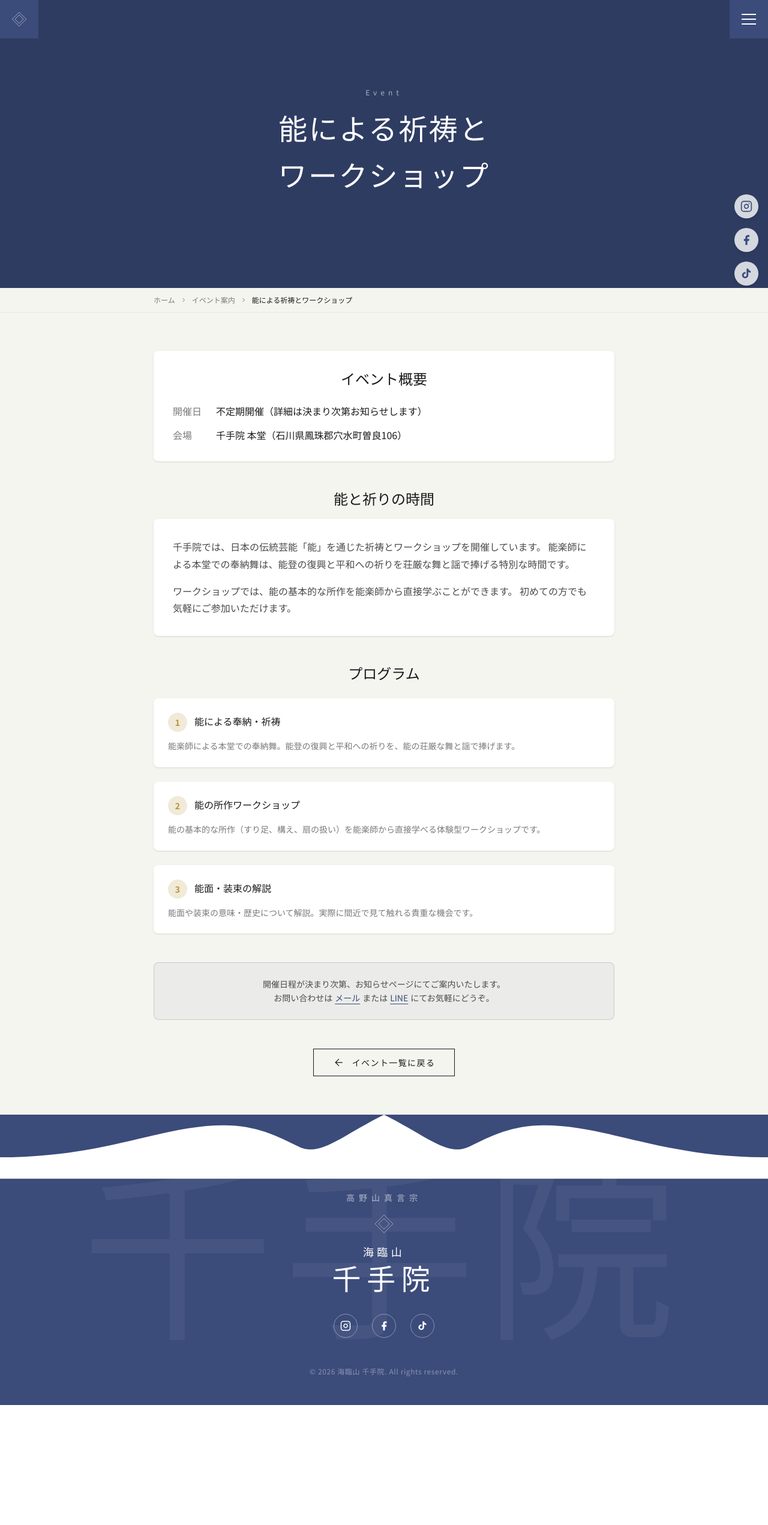
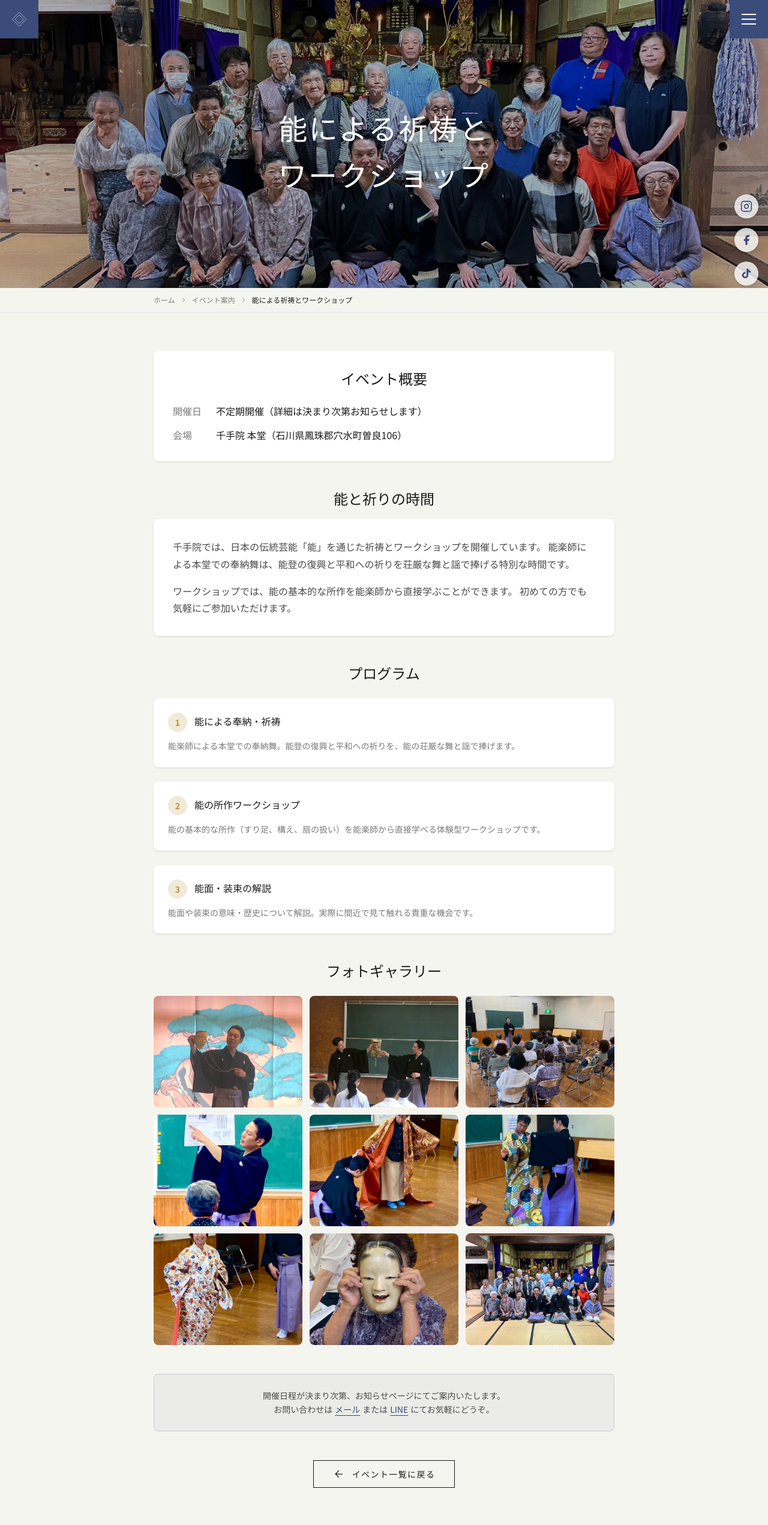
Before and after one commit to eityamo/senjuin-noto, a Next.js app: page /events/noh-workshop in a window 1280 px wide. Shown: the top 2542 px of the page at 60% size. Before the commit the page ends 2342 px from the top, so only its background shows below. Built offline with nearby package versions, Linux system fonts and the light colour scheme.

Commit message:
フォトギャラリー

```diff
--- a/src/app/events/noh-workshop/page.tsx
+++ b/src/app/events/noh-workshop/page.tsx
@@ -9,6 +9,21 @@ export const metadata: Metadata = {
   description:
     "千手院で開催される能の祈祷とワークショップ。日本の伝統芸能「能」を通じた祈りの体験と、能の所作を学ぶワークショップ。",
 };
+
+const basePath = process.env.NEXT_PUBLIC_BASE_PATH || "";
+const img = (name: string) => `${basePath}/images/noh-workshop/${name}`;
+
+const gallery = [
+  { src: "S__10149922.jpg", alt: "能面を手に舞台に立つ能楽師" },
+  { src: "LINE_ALBUM_20250628_250628_3.jpg", alt: "生徒たちの前で能面を紹介する能楽師" },
+  { src: "LINE_ALBUM_20250628_250628_4.jpg", alt: "地域の方々へのワークショップ講義" },
+  { src: "LINE_ALBUM_20250628_250628_5.jpg", alt: "能の資料を解説する能楽師" },
+  { src: "LINE_ALBUM_20250628_250628_9.jpg", alt: "能装束の着付け体験" },
+  { src: "LINE_ALBUM_20250628_250628_18.jpg", alt: "能装束を纏う参加者" },
+  { src: "LINE_ALBUM_20250628_250628_15.jpg", alt: "能装束を着て笑顔の参加者" },
+  { src: "LINE_ALBUM_20250628_250628_23.jpg", alt: "能面を体験する参加者" },
+  { src: "S__10149920.jpg", alt: "本堂での集合写真" },
+];
 
 const programs = [
   {
@@ -35,8 +50,12 @@ export default function NohWorkshopPage() {
       <SideIcons />
 
       {/* メインビジュアル */}
-      <section className="relative h-[50vh] md:h-[60vh] overflow-hidden bg-temple">
-        <div className="absolute inset-0 bg-black/20" />
+      <section className="relative h-[50vh] md:h-[60vh] overflow-hidden">
+        <div
+          className="absolute inset-0 bg-cover bg-center"
+          style={{ backgroundImage: `url('${img("S__10149920.jpg")}')` }}
+        />
+        <div className="absolute inset-0 bg-black/30" />
         <div className="relative z-10 h-full flex flex-col items-center justify-center text-white px-6 text-center">
           <p className="text-xs tracking-[0.5em] text-white/60 mb-4">
             Event
@@ -145,6 +164,28 @@ export default function NohWorkshopPage() {
             </div>
           </div>
 
+          {/* フォトギャラリー */}
+          <div className="mb-12">
+            <h2 className="font-serif text-xl md:text-2xl text-text-primary mb-6 text-center">
+              フォトギャラリー
+            </h2>
+            <div className="grid grid-cols-2 md:grid-cols-3 gap-3">
+              {gallery.map((photo, index) => (
+                <div
+                  key={index}
+                  className="aspect-[4/3] overflow-hidden rounded-lg"
+                >
+                  <img
+                    src={img(photo.src)}
+                    alt={photo.alt}
+                    className="w-full h-full object-cover"
+                    loading="lazy"
+                  />
+                </div>
+              ))}
+            </div>
+          </div>
+
           {/* 注記 */}
           <div className="bg-temple/5 border border-temple/20 rounded-lg p-6 mb-12 text-center">
             <p className="text-text-secondary text-sm leading-relaxed">
```
